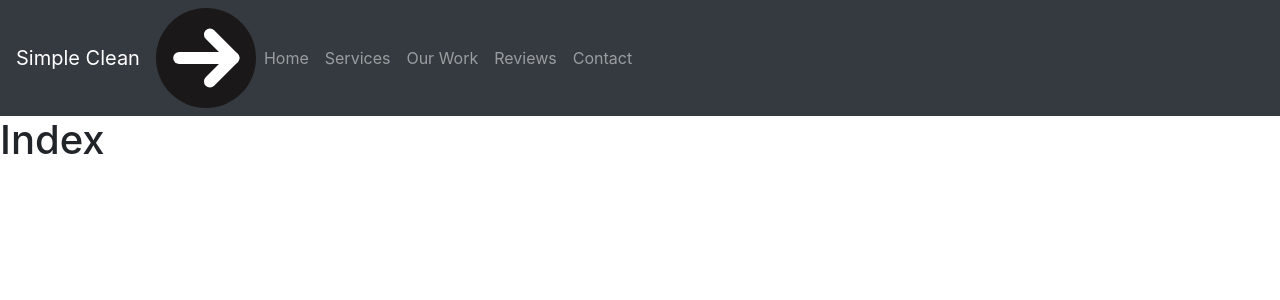
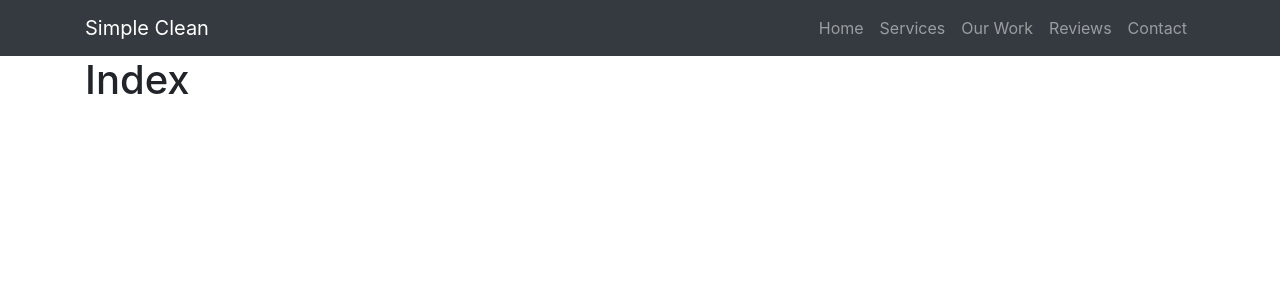
Before and after one commit to matthigg/Simple-Clean, a Django app: page / in a window 1280 px wide. Shown: the top 300 px of the page. Run offline with Django 3.2, Linux system fonts and the light colour scheme; some libraries are stand-ins or nearby versions.

Commit message:
Add .container class to navbar & <main> section

```diff
--- a/templates/base.html
+++ b/templates/base.html
@@ -19,7 +19,7 @@
   </header>
 
   <!-- Main Content -->
-  <main>
+  <main class="container">
     {% block main %}{% endblock %}
   </main>
 
--- a/templates/navbar.html
+++ b/templates/navbar.html
@@ -1,14 +1,14 @@
 {% load static %}
 
 <nav class="navbar navbar-expand-md navbar-dark bg-dark">
+  <div class="container">
     <a class="navbar-brand" href="#">Simple Clean</a>
-    <img src="{% static 'img/arrow-right.svg' %}" alt='img'>
     <button class="navbar-toggler" type="button" data-toggle="collapse" data-target="#navbar-simple-clean" aria-controls="navbarsExample04" aria-expanded="false" aria-label="Toggle navigation">
       <span class="navbar-toggler-icon"></span>
     </button>
 
     <div class="collapse navbar-collapse" id="navbar-simple-clean">
-      <ul class="navbar-nav mr-auto">
+      <ul class="navbar-nav ml-auto">
         <li class="nav-item">
           <a class="nav-link" href="{% url 'index' %}">Home</a>
         </li>
@@ -26,4 +26,5 @@
         </li>
       </ul>
     </div>
-  </nav>
+  </div>
+</nav>
```
